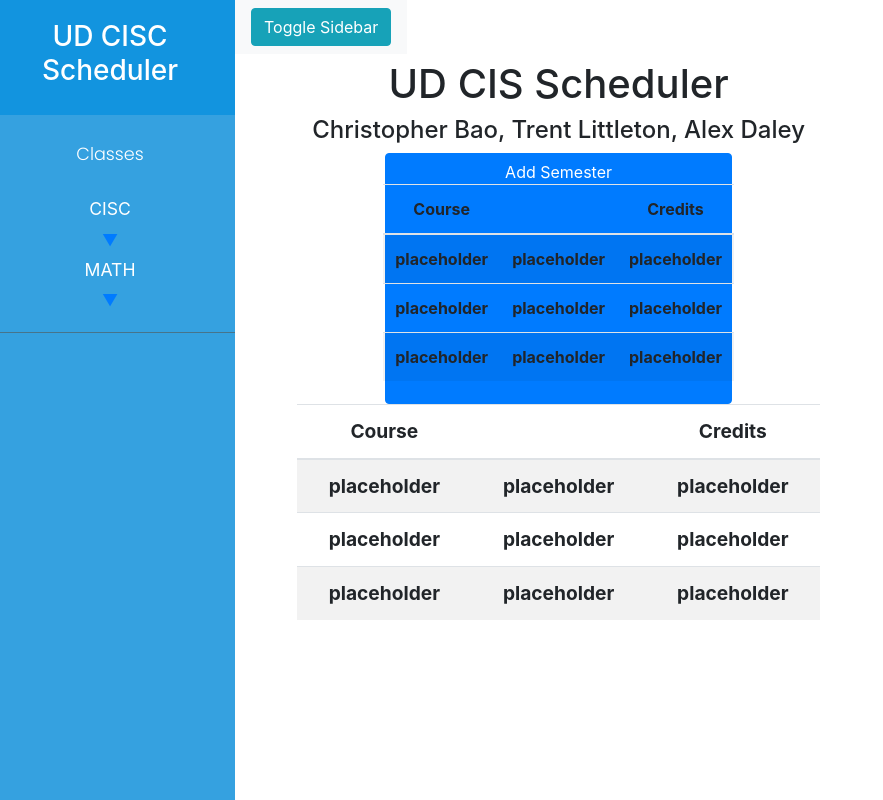
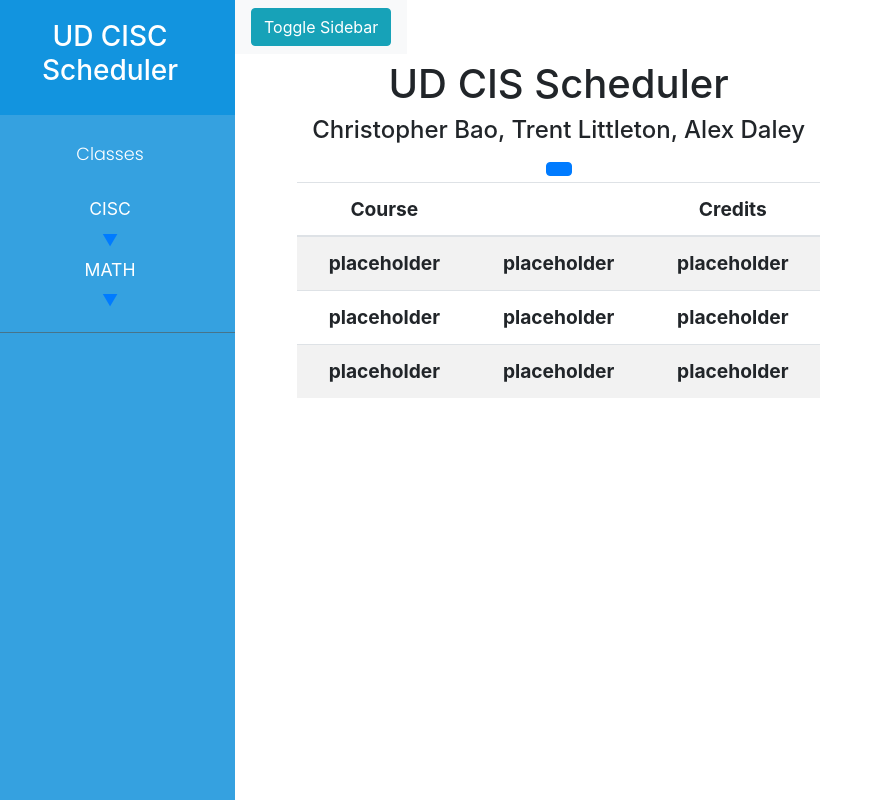
Before and after one commit to UD-CISC275-F21/ud-cis-scheduler-team-19, a React (Create React App) app: page / in a window 1280 px wide. Shown: the top 800 px of the page, without its empty margins (0-883 px from the left). Built offline with nearby package versions, Linux system fonts and the light colour scheme.

Commit message:
Revert "Functionality to addsemester"

```diff
--- a/src/components/Sidebar.tsx
+++ b/src/components/Sidebar.tsx
@@ -133,10 +133,7 @@
                     <div className="main">
                         <h1>UD CIS Scheduler</h1>
                         <h4>Christopher Bao, Trent Littleton, Alex Daley</h4>
-                        <Button type="button" id="addsemesterbtn">
-                            Add Semester
-                        <SemesterTable></SemesterTable>
-                        </Button>
+                        <Button type="button" id="addsemesterbtn"></Button>
                         <SemesterTable></SemesterTable>
                     </div>
                 </Row>
```
